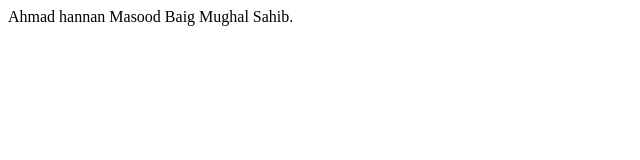
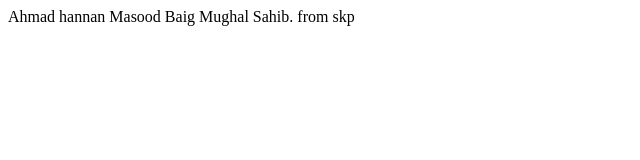
Before and after one commit to ahmadhah/bootcamp2020, a plain HTML site: page index.html in a window 1280 px wide. Shown: the full height of the page, 0-640 px from the left. Drawn offline with Linux system fonts and the light colour scheme.

Commit message:
Update index.html

```diff
--- a/index.html
+++ b/index.html
@@ -8,7 +8,7 @@
 <body>
     <div>
          Ahmad
-        hannan Masood Baig Mughal Sahib.
+        hannan Masood Baig Mughal Sahib. from skp
     </div>
 
 </body>
```
